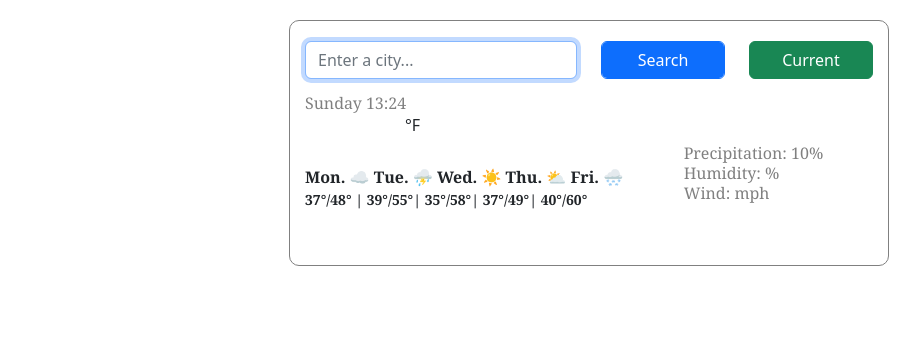
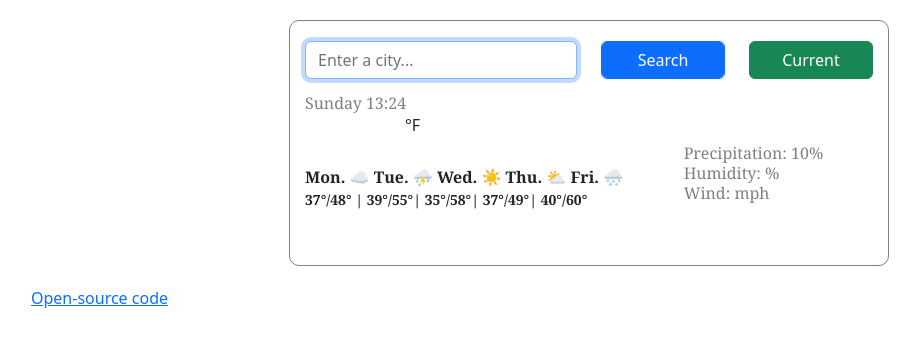
Before and after one commit to mzsweeting/weather-app, a plain HTML site: page index.html in a window 1280 px wide. Shown: the whole page, without its empty margins (51-971 px from the left). Drawn offline with nearby package versions, Linux system fonts and the light colour scheme; no server answers.

Commit message:
Updated source code

```diff
--- a/index.html
+++ b/index.html
@@ -87,6 +87,12 @@
       </div>
     </div>
     <script src="script.js"></script>
-    <a href="github.com/mzsweeting/weather-app"></a>
+    <a
+        href="https://github.com/mzsweeting/weather-app"
+        target="_blank"
+        class=
+      >
+        Open-source code
+      </a>
   </body>
 </html>
```
